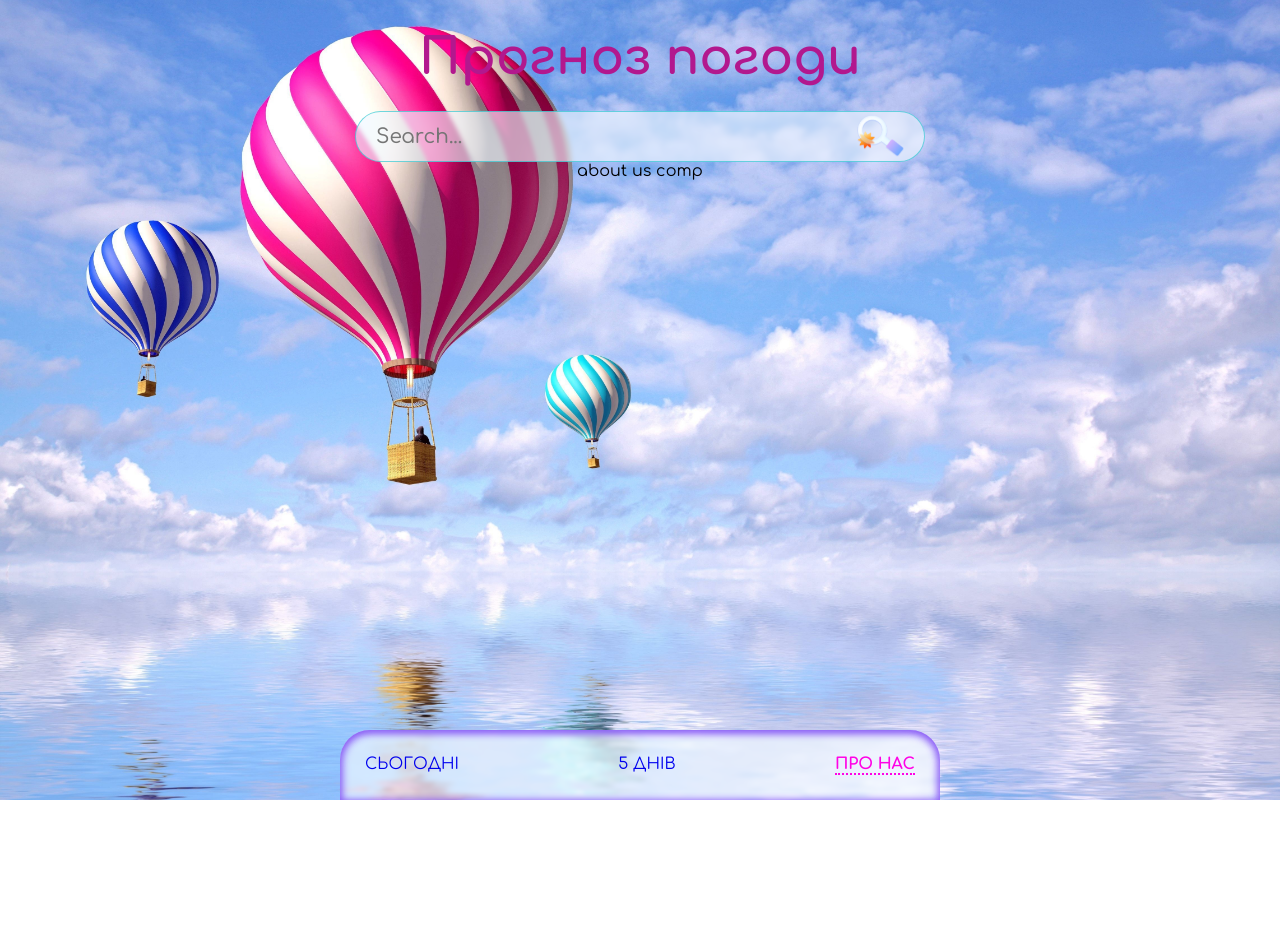
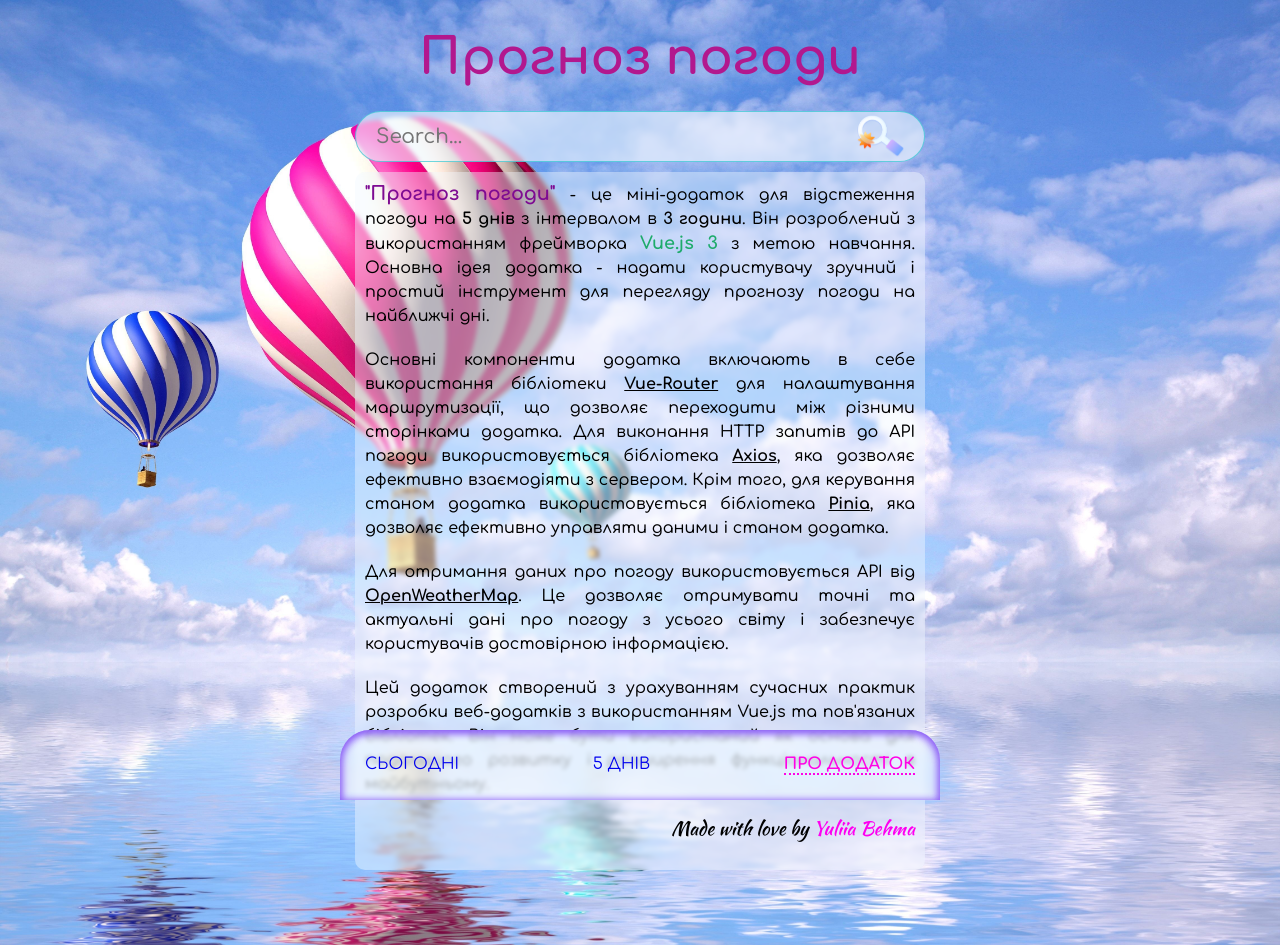
Before and after one commit to Yuliia-Behma/mini-weather-forecast-app, a Vue app: page /about in a window 1280 px wide. Before the commit the page ends 800 px from the top, so only its background shows below. Built offline with nearby package versions, Linux system fonts and the light colour scheme.

Commit message:
Fill the About component

```diff
--- a/src/components/AboutUs.vue
+++ b/src/components/AboutUs.vue
@@ -1,14 +1,81 @@
 <template>
-  <p> about us comp</p>
+  <div class="wraper">
+    <p>
+      <strong class="title">"Прогноз погоди"</strong> - це міні-додаток для відстеження погоди на <b>5 днів</b> з
+      інтервалом в <b>3 години</b>. Він розроблений з використанням фреймворка <span class="vue">Vue.js 3</span>
+      з метою навчання. Основна ідея додатка - надати користувачу зручний і
+      простий інструмент для перегляду прогнозу погоди на найближчі дні.
+    </p>
+    <p>
+      Основні компоненти додатка включають в себе використання бібліотеки
+      <span class="library">vue-router</span> для налаштування маршрутизації, що дозволяє переходити між
+      різними сторінками додатка. Для виконання HTTP запитів до API погоди
+      використовується бібліотека <span class="library">axios</span>, яка дозволяє ефективно взаємодіяти з
+      сервером. Крім того, для керування станом додатка використовується
+      бібліотека <span class="library">Pinia</span>, яка дозволяє ефективно управляти даними і станом
+      додатка.
+    </p>
+    <p>
+      Для отримання даних про погоду використовується API від <span class="library">OpenWeatherMap</span>. Це
+      дозволяє отримувати точні та актуальні дані про погоду з усього світу і
+      забезпечує користувачів достовірною інформацією.
+    </p>
+    <p>
+      Цей додаток створений з урахуванням сучасних практик розробки веб-додатків
+      з використанням Vue.js та пов'язаних бібліотек. Він може бути використаний
+      як основа для подальшого розвитку і розширення функціональності в
+      майбутньому.
+    </p>
+    <p class="author">Made with love by <a href="https://www.linkedin.com/in/yuliia-behma-939394266/" target="_blank">Yuliia Behma</a></p>
+  </div>
 </template>
 
 <script>
 export default {
-  name: 'AboutUs',
-
-}
+  name: "AboutUs",
+};
 </script>
 
 <style scoped>
-
+.wraper{
+  padding: 10px;
+  margin: 10px 0 60px;
+  backdrop-filter: blur(2px);
+  background-color: rgba(240, 248, 255, 0.437);
+  border-radius: 10px;
+  font-weight: 500;
+  text-align: justify;
+  line-height: 1.5em;
+}
+.wraper p{
+  margin-bottom: 20px;
+}
+.title{
+  color: rgb(126, 11, 146);
+  font-size: 1.2rem;
+}
+.vue{
+  color: #1eab6b;
+  font-weight: 700;
+  font-size: 1.1rem;
+}
+.library{
+  font-weight: 700;
+  text-decoration: underline;
+  text-transform: capitalize;
+}
+.author{
+  text-align: end;
+  font-family: "Kaushan Script", cursive;
+  font-weight: 400;
+  font-style: normal;
+  font-size: 1.2rem;
+}
+.author a{
+  font-family: inherit;
+  color: rgb(253, 0, 240);
+}
+.author a:hover{
+  color: blueviolet;
+}
 </style>
--- a/src/components/NavFooter.vue
+++ b/src/components/NavFooter.vue
@@ -3,8 +3,8 @@
     <nav>
       <div class="nav-container">
         <RouterLink to="/">Сьогодні</RouterLink>
-        <RouterLink to="/week">5 днів</RouterLink>
-        <RouterLink to="/about">Про нас</RouterLink>
+        <RouterLink to="/forecast">5 днів</RouterLink>
+        <RouterLink to="/about">Про додаток</RouterLink>
       </div>
     </nav>
   </footer>
--- a/src/router/index.js
+++ b/src/router/index.js
@@ -10,8 +10,8 @@ const routes = [
         component: MainToday
     },
      {
-        path: '/week',
-        name: 'Week',
+        path: '/forecast',
+        name: 'Forecast',
         component: FiveDays
     },
       {
```
